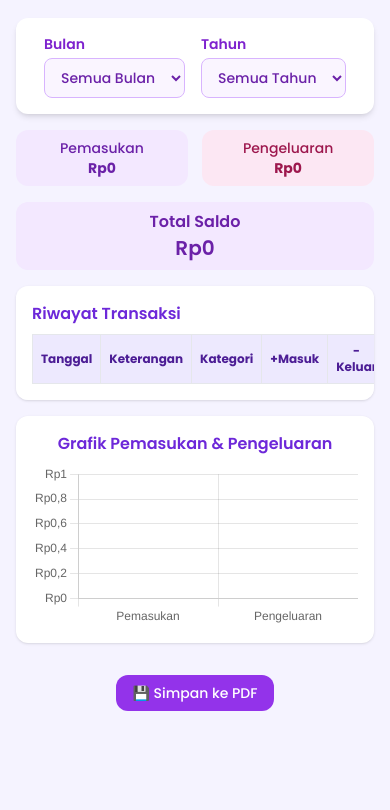
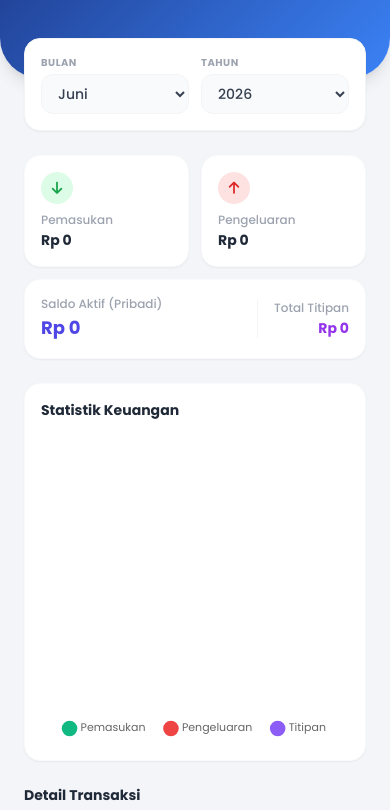
Before and after one commit to Rendkrisna19/pencacatan_keuangan, a plain HTML site: page history.html in a window 390 px wide. Shown: the part 82-892 px from the top of the page. Before the commit the page ends 844 px from the top, so only its background shows below. Drawn offline with nearby package versions, Linux system fonts and the light colour scheme.

Commit message:
feat: overhaul history page UI with modern card design, FontAwesome icons, and improved layout responsiveness

```diff
--- a/history.html
+++ b/history.html
@@ -3,42 +3,70 @@
 <head>
   <meta charset="UTF-8" />
   <meta name="viewport" content="width=device-width, initial-scale=1.0"/>
-  <title>Riwayat Transaksi</title>
+  <title>Riwayat Transaksi - Modern</title>
+
   <script src="https://code.jquery.com/jquery-3.6.0.min.js"></script>
   <script src="https://cdn.tailwindcss.com"></script>
   <script src="https://cdnjs.cloudflare.com/ajax/libs/jspdf/2.4.0/jspdf.umd.min.js"></script>
   <script src="https://cdnjs.cloudflare.com/ajax/libs/html2canvas/1.4.1/html2canvas.min.js"></script>
-  <!-- Chart.js CDN -->
   <script src="https://cdn.jsdelivr.net/npm/chart.js"></script>
+  <link href="https://cdnjs.cloudflare.com/ajax/libs/font-awesome/6.0.0/css/all.min.css" rel="stylesheet">
 
   <style>
-    @import url('https://fonts.googleapis.com/css2?family=Poppins:wght@300;500;600;700&display=swap');
+    @import url('https://fonts.googleapis.com/css2?family=Poppins:wght@300;400;500;600;700&display=swap');
+
     body {
       font-family: 'Poppins', sans-serif;
+      background-color: #F4F5F9;
+      -webkit-tap-highlight-color: transparent;
+    }
+
+    ::-webkit-scrollbar {
+      width: 4px;
+    }
+    ::-webkit-scrollbar-track {
+      background: transparent;
+    }
+    ::-webkit-scrollbar-thumb {
+      background: #CBD5E1;
+      border-radius: 10px;
+    }
+
+    .bg-card-gradient {
+      background: linear-gradient(135deg, #1E3A8A 0%, #3B82F6 100%);
+    }
+
+    .hide-scroll {
+      scrollbar-width: none;
+      -ms-overflow-style: none;
+    }
+    .hide-scroll::-webkit-scrollbar {
+      display: none;
     }
   </style>
 </head>
-<body class="bg-[#F5F3FF] min-h-screen">
+<body class="flex justify-center min-h-screen bg-gray-200">
 
-  <!-- Header -->
-  <header class="bg-[#6D28D9] text-white py-4 px-6 shadow-lg flex items-center justify-between rounded-b-2xl">
-    <div class="flex items-center gap-3">
-      <img src="https://img.icons8.com/ios-filled/50/ffffff/wallet.png" class="w-6 h-6" alt="icon" />
-      <h1 class="text-lg font-semibold">Riwayat Transaksi</h1>
+  <div class="w-full max-w-md bg-[#F4F5F9] min-h-screen relative shadow-2xl overflow-hidden flex flex-col">
+
+    <div class="bg-card-gradient rounded-b-[2.5rem] pt-10 pb-16 px-6 text-white shadow-lg z-10 relative">
+      <div class="flex items-center justify-between mb-4">
+        <a href="index.html" class="w-10 h-10 rounded-full bg-white/20 flex items-center justify-center backdrop-blur-sm hover:bg-white/30 transition">
+          <i class="fas fa-chevron-left"></i>
+        </a>
+        <h1 class="text-lg font-semibold tracking-wide">Riwayat & Analitik</h1>
+        <button id="exportPDF" class="w-10 h-10 rounded-full bg-white/20 flex items-center justify-center backdrop-blur-sm hover:bg-white/30 transition" title="Export PDF">
+          <i class="fas fa-file-pdf"></i>
+        </button>
       </div>
-    <a href="index.html" title="Kembali ke Home">
-      <img src="https://img.icons8.com/ios-filled/24/ffffff/home.png" class="w-6 h-6" />
-    </a>
-  </header>
+    </div>
 
-  <!-- Konten -->
-  <main class="max-w-md mx-auto mt-6 p-4 space-y-4">
+    <div class="flex-1 px-6 -mt-10 relative z-20 overflow-y-auto hide-scroll pb-10" id="exportContainer">
 
-    <!-- Filter Bulan & Tahun -->
-    <div class="flex gap-4 items-center text-sm justify-center bg-white p-4 rounded-xl shadow-md max-w-md mx-auto">
-      <div class="flex flex-col">
-        <label for="monthSelect" class="font-semibold text-purple-700 mb-1">Bulan</label>
-        <select id="monthSelect" class="border border-purple-300 rounded-lg px-3 py-2 bg-purple-50 text-purple-800 hover:bg-purple-100 focus:outline-none focus:ring-2 focus:ring-purple-500">
+      <div class="bg-white rounded-2xl shadow-sm p-4 mb-6 border border-gray-100 flex gap-3">
+        <div class="w-1/2">
+          <label class="text-[10px] font-bold text-gray-400 uppercase tracking-wider mb-1 block">Bulan</label>
+          <select id="monthSelect" class="w-full bg-gray-50 border border-gray-100 rounded-xl px-3 py-2 text-sm font-medium text-gray-700 focus:outline-none focus:ring-2 focus:ring-indigo-500">
             <option value="all">Semua Bulan</option>
             <option value="01">Januari</option>
             <option value="02">Februari</option>
@@ -54,91 +82,80 @@
             <option value="12">Desember</option>
           </select>
         </div>
-
-      <div class="flex flex-col">
-        <label for="yearSelect" class="font-semibold text-purple-700 mb-1">Tahun</label>
-        <select id="yearSelect" class="border border-purple-300 rounded-lg px-3 py-2 bg-purple-50 text-purple-800 hover:bg-purple-100 focus:outline-none focus:ring-2 focus:ring-purple-500">
-          <!-- opsi tahun akan diisi otomatis dengan JS -->
+        <div class="w-1/2">
+          <label class="text-[10px] font-bold text-gray-400 uppercase tracking-wider mb-1 block">Tahun</label>
+          <select id="yearSelect" class="w-full bg-gray-50 border border-gray-100 rounded-xl px-3 py-2 text-sm font-medium text-gray-700 focus:outline-none focus:ring-2 focus:ring-indigo-500">
             </select>
         </div>
       </div>
 
-    <!-- Ringkasan -->
-    <div class="flex justify-between text-sm">
-      <div class="bg-purple-100 text-purple-800 px-4 py-2 rounded-xl w-[48%] text-center">
-        <div>Pemasukan</div>
-        <div id="totalIncome" class="font-bold">Rp0</div>
+      <div class="grid grid-cols-2 gap-3 mb-6">
+        <div class="bg-white p-4 rounded-2xl shadow-sm border border-gray-50">
+          <div class="w-8 h-8 rounded-full bg-green-100 text-green-600 flex items-center justify-center mb-2">
+            <i class="fas fa-arrow-down text-sm"></i>
           </div>
-      <div class="bg-pink-100 text-pink-800 px-4 py-2 rounded-xl w-[48%] text-center">
-        <div>Pengeluaran</div>
-        <div id="totalExpense" class="font-bold">Rp0</div>
+          <p class="text-xs text-gray-400 font-medium">Pemasukan</p>
+          <p class="text-sm font-bold text-gray-800 mt-0.5" id="totalIncome">Rp0</p>
+        </div>
+        <div class="bg-white p-4 rounded-2xl shadow-sm border border-gray-50">
+          <div class="w-8 h-8 rounded-full bg-red-100 text-red-600 flex items-center justify-center mb-2">
+            <i class="fas fa-arrow-up text-sm"></i>
+          </div>
+          <p class="text-xs text-gray-400 font-medium">Pengeluaran</p>
+          <p class="text-sm font-bold text-gray-800 mt-0.5" id="totalExpense">Rp0</p>
+        </div>
+        <div class="bg-white p-4 rounded-2xl shadow-sm border border-gray-50 col-span-2 flex justify-between items-center">
+          <div>
+            <p class="text-xs text-gray-400 font-medium">Saldo Aktif (Pribadi)</p>
+            <p class="text-lg font-bold text-indigo-600 mt-0.5" id="totalBalance">Rp0</p>
+          </div>
+          <div class="text-right border-l border-gray-100 pl-4">
+            <p class="text-xs text-gray-400 font-medium">Total Titipan</p>
+            <p class="text-sm font-bold text-purple-600 mt-0.5" id="totalTitipan">Rp0</p>
+          </div>
         </div>
       </div>
 
-    <!-- Total Saldo -->
-    <div class="bg-purple-100 text-purple-800 px-4 py-2 rounded-xl w-full text-center mt-4 font-semibold">
-      <div>Total Saldo</div>
-      <div id="totalBalance" class="text-xl">Rp0</div>
+      <div class="bg-white rounded-2xl shadow-sm p-4 mb-6 border border-gray-50">
+        <h2 class="text-sm font-bold text-gray-800 mb-4">Statistik Keuangan</h2>
+        <canvas id="transactionChart" class="w-full" height="200"></canvas>
       </div>
 
-    <!-- Tabel Riwayat -->
-    <div class="bg-white rounded-xl shadow p-4 overflow-x-auto">
-      <h2 class="text-base font-semibold mb-2 text-[#6D28D9]">Riwayat Transaksi</h2>
-      <table class="min-w-full text-xs border border-gray-200" id="transactionTable">
-        <thead>
-          <tr class="bg-[#EDE9FE] text-[#4C1D95]">
-            <th class="border p-2">Tanggal</th>
-            <th class="border p-2">Keterangan</th>
-            <th class="border p-2">Kategori</th>
-            <th class="border p-2">+Masuk</th>
-            <th class="border p-2">-Keluar</th>
-            <th class="border p-2">Saldo</th>
-          </tr>
-        </thead>
-        <tbody></tbody>
-      </table>
+      <div>
+        <h2 class="text-sm font-bold text-gray-800 mb-3">Detail Transaksi</h2>
+        <div id="transactionList" class="space-y-3">
+          </div>
       </div>
 
-    <!-- Container Grafik Terpisah -->
-    <div id="chartContainer" class="bg-white rounded-xl shadow p-4 mt-6">
-      <h2 class="text-base font-semibold mb-2 text-[#6D28D9] text-center">Grafik Pemasukan & Pengeluaran</h2>
-      <canvas id="transactionChart" width="400" height="200"></canvas>
     </div>
-
-  </main>
-
-  <!-- Tombol Export PDF dan Grafik -->
-  <div class="flex justify-center mt-4 gap-4">
-    <button id="exportPDF" class="bg-purple-600 hover:bg-purple-700 text-white py-2 px-4 rounded-xl text-sm flex items-center gap-2">
-      💾 Simpan ke PDF
-    </button>
+  </div>
 
   <script>
     let transactions = JSON.parse(localStorage.getItem('transactions')) || [];
-    let saldo = 0;
 
-    // Isi dropdown tahun secara dinamis dari data transaksi (atau tahun sekarang minimal)
+    // Format Rupiah & Tanggal
+    const formatRp = (angka) => new Intl.NumberFormat('id-ID', { style: 'currency', currency: 'IDR', minimumFractionDigits: 0 }).format(angka);
+    const formatDate = (dateStr) => new Date(dateStr).toLocaleDateString('id-ID', { day: 'numeric', month: 'short', year: 'numeric' });
+
+    // Dinamis Tahun
     function populateYearSelect() {
       const yearSelect = $("#yearSelect");
       yearSelect.empty();
       yearSelect.append(`<option value="all">Semua Tahun</option>`);
+
       const years = new Set();
       transactions.forEach(t => {
-        if (t.date) {
-          const year = t.date.split("-")[0];
-          years.add(year);
-        }
+        if (t.date) years.add(t.date.split("-")[0]);
       });
-      const currentYear = new Date().getFullYear();
-      years.add(currentYear.toString()); // pastikan tahun sekarang juga ada
+      years.add(new Date().getFullYear().toString());
 
-      Array.from(years).sort().forEach(y => {
+      Array.from(years).sort().reverse().forEach(y => {
         yearSelect.append(`<option value="${y}">${y}</option>`);
       });
       yearSelect.val("all");
     }
 
-    // Filter transaksi sesuai bulan & tahun yang dipilih
+    // Filter Data
     function filterTransactions(month, year) {
       return transactions.filter(t => {
         if (!t.date) return false;
@@ -146,87 +163,115 @@
         if (month !== "all" && m !== month) return false;
         if (year !== "all" && y !== year) return false;
         return true;
+      }).sort((a, b) => new Date(b.date) - new Date(a.date)); // Sortir terbaru
+    }
+
+    // Update Angka
+    function updateTotals(filtered) {
+      let income = 0, expense = 0, titipan = 0;
+
+      filtered.forEach(t => {
+        if (t.type === "income") income += t.amount;
+        else if (t.type === "expense") expense += t.amount;
+        else if (t.type === "titipan") titipan += t.amount;
+      });
+
+      const balance = income - expense;
+
+      $("#totalIncome").text(formatRp(income));
+      $("#totalExpense").text(formatRp(expense));
+      $("#totalTitipan").text(formatRp(titipan));
+      $("#totalBalance").text(formatRp(balance));
+
+      return { income, expense, titipan };
+    }
+
+    // Render List UI Modern
+    function renderList(filtered) {
+      const list = $("#transactionList");
+      list.empty();
+
+      if (filtered.length === 0) {
+        list.append(`
+          <div class="text-center py-6">
+            <div class="w-12 h-12 bg-gray-100 rounded-full flex items-center justify-center mx-auto mb-2">
+              <i class="fas fa-receipt text-gray-300"></i>
+            </div>
+            <p class="text-xs text-gray-400">Tidak ada transaksi di periode ini</p>
+          </div>
+        `);
+        return;
+      }
+
+      filtered.forEach((t) => {
+        let iconHtml, amountColor, sign;
+
+        if (t.type === 'income') {
+          iconHtml = `<div class="w-10 h-10 rounded-xl bg-green-100 text-green-600 flex items-center justify-center"><i class="fas fa-arrow-down"></i></div>`;
+          amountColor = 'text-green-600'; sign = '+';
+        } else if (t.type === 'expense') {
+          iconHtml = `<div class="w-10 h-10 rounded-xl bg-red-100 text-red-600 flex items-center justify-center"><i class="fas fa-shopping-bag"></i></div>`;
+          amountColor = 'text-gray-800'; sign = '-';
+        } else {
+          iconHtml = `<div class="w-10 h-10 rounded-xl bg-purple-100 text-purple-600 flex items-center justify-center"><i class="fas fa-piggy-bank"></i></div>`;
+          amountColor = 'text-purple-600'; sign = '+';
+        }
+
+        const itemHTML = `
+          <div class="bg-white p-4 rounded-2xl shadow-sm flex justify-between items-center border border-gray-50">
+            <div class="flex items-center gap-3">
+              ${iconHtml}
+              <div>
+                <h4 class="text-sm font-bold text-gray-800 capitalize">${t.description}</h4>
+                <p class="text-[10px] text-gray-400 mt-0.5">${formatDate(t.date)}</p>
+              </div>
+            </div>
+            <div class="text-right">
+              <p class="text-sm font-bold ${amountColor}">${sign}${formatRp(t.amount).replace('Rp', '')}</p>
+              <p class="text-[9px] text-gray-400 uppercase tracking-wider mt-0.5">${t.type}</p>
+            </div>
+          </div>
+        `;
+        list.append(itemHTML);
       });
     }
 
-    function updateTotals(filtered) {
-      let income = 0, expense = 0;
-      filtered.forEach(t => {
-        if (t.type === "income") income += t.amount;
-        else expense += t.amount;
-      });
-      $("#totalIncome").text(`Rp${income.toLocaleString("id-ID")}`);
-      $("#totalExpense").text(`Rp${expense.toLocaleString("id-ID")}`);
-      const balance = income - expense;
-      $("#totalBalance").text(`Rp${balance.toLocaleString("id-ID")}`);
-      return { income, expense };
+    // Render Chart.js
+    let chartInstance = null;
+    function updateChart(income, expense, titipan) {
+      const ctx = document.getElementById('transactionChart').getContext('2d');
+
+      if (chartInstance) {
+        chartInstance.destroy();
       }
 
-    function renderTable() {
-      const month = $("#monthSelect").val();
-      const year = $("#yearSelect").val();
-      const filtered = filterTransactions(month, year);
-
-      const tbody = $("#transactionTable tbody");
-      tbody.empty();
-      saldo = 0;
-      filtered.forEach(t => {
-        saldo += t.type === "income" ? t.amount : -t.amount;
-        tbody.append(`
-          <tr>
-            <td class='border p-2'>${t.date}</td>
-            <td class='border p-2'>${t.description}</td>
-            <td class='border p-2'>${t.category || "-"}</td>
-            <td class='border p-2'>${t.type === "income" ? "Rp" + t.amount.toLocaleString("id-ID") : ""}</td>
-            <td class='border p-2'>${t.type === "expense" ? "Rp" + t.amount.toLocaleString("id-ID") : ""}</td>
-            <td class='border p-2'>Rp${saldo.toLocaleString("id-ID")}</td>
-          </tr>
-        `);
-      });
-
-      return updateTotals(filtered);
-    }
-
-    $(document).ready(() => {
-      populateYearSelect();
-
-      let chart = null;
-
-      function updateChart(income, expense) {
-        const ctx = document.getElementById('transactionChart').getContext('2d');
-
-        if(chart) {
-          chart.data.datasets[0].data = [income, expense];
-          chart.update();
-        } else {
-          chart = new Chart(ctx, {
-            type: 'bar',
+      chartInstance = new Chart(ctx, {
+        type: 'doughnut', // Doughnut chart lebih estetik untuk UI modern
         data: {
-              labels: ['Pemasukan', 'Pengeluaran'],
+          labels: ['Pemasukan', 'Pengeluaran', 'Titipan'],
           datasets: [{
-                label: 'Jumlah (Rp)',
-                data: [income, expense],
-                backgroundColor: ['#7C3AED', '#DB2777']
+            data: [income, expense, titipan],
+            backgroundColor: ['#10B981', '#EF4444', '#8B5CF6'],
+            borderWidth: 0,
+            hoverOffset: 4
           }]
         },
         options: {
           responsive: true,
-              scales: {
-                y: {
-                  beginAtZero: true,
-                  ticks: {
-                    callback: function(value) {
-                      return 'Rp' + value.toLocaleString('id-ID');
-                    }
-                  }
+          cutout: '70%',
+          plugins: {
+            legend: {
+              position: 'bottom',
+              labels: {
+                usePointStyle: true,
+                padding: 20,
+                font: { family: 'Poppins', size: 11 }
               }
             },
-              plugins: {
-                legend: { display: false },
             tooltip: {
               callbacks: {
                 label: function(context) {
-                      return 'Rp' + context.parsed.y.toLocaleString('id-ID');
+                  return ' ' + formatRp(context.raw);
                 }
               }
             }
@@ -234,37 +279,61 @@
         }
       });
     }
+
+    // Main Refresh Data
+    function refreshData() {
+      const month = $("#monthSelect").val();
+      const year = $("#yearSelect").val();
+      const filtered = filterTransactions(month, year);
+
+      const totals = updateTotals(filtered);
+      renderList(filtered);
+      updateChart(totals.income, totals.expense, totals.titipan);
     }
 
-      function refreshPage() {
-        const totals = renderTable();
-        updateChart(totals.income, totals.expense);
-      }
+    // Init Page
+    $(document).ready(() => {
+      populateYearSelect();
 
-      // Initial render
-      refreshPage();
+      // Default to current month/year for better UX
+      const now = new Date();
+      const currentMonth = String(now.getMonth() + 1).padStart(2, '0');
+      const currentYear = now.getFullYear().toString();
 
-      // Event change dropdown
-      $("#monthSelect, #yearSelect").on("change", () => {
-        refreshPage();
-      });
+      $("#monthSelect").val(currentMonth);
+      $("#yearSelect").val(currentYear);
 
-      // Export PDF
-      document.getElementById("exportPDF").addEventListener("click", () => {
-        const table = document.querySelector("#transactionTable");
-        html2canvas(table).then(canvas => {
+      refreshData();
+
+      // Events
+      $("#monthSelect, #yearSelect").on("change", refreshData);
+
+      // Export PDF Logic
+      $("#exportPDF").click(() => {
+        const btn = $("#exportPDF");
+        btn.html('<i class="fas fa-spinner fa-spin"></i>'); // loading state
+
+        // Hide scrollbar temporary for clean screenshot
+        const container = document.getElementById("exportContainer");
+
+        html2canvas(container, {
+          scale: 2,
+          backgroundColor: "#F4F5F9",
+          windowWidth: 400 // force mobile width
+        }).then(canvas => {
           const imgData = canvas.toDataURL("image/png");
           const pdf = new jspdf.jsPDF("p", "mm", "a4");
-          pdf.text("Riwayat Transaksi", 10, 10);
-          const imgProps = pdf.getImageProperties(imgData);
-          const pdfWidth = pdf.internal.pageSize.getWidth() - 20;
-          const pdfHeight = (imgProps.height * pdfWidth) / imgProps.width;
-          pdf.addImage(imgData, "PNG", 10, 20, pdfWidth, pdfHeight);
-          pdf.save("Riwayat_Transaksi.pdf");
+
+          const pdfWidth = pdf.internal.pageSize.getWidth();
+          const pdfHeight = (canvas.height * pdfWidth) / canvas.width;
+
+          pdf.addImage(imgData, "PNG", 0, 0, pdfWidth, pdfHeight);
+          pdf.save(`Laporan_Keuangan_${$("#monthSelect").val()}_${$("#yearSelect").val()}.pdf`);
+
+          btn.html('<i class="fas fa-file-pdf"></i>'); // revert icon
         });
       });
     });
   </script>
-
 </body>
 </html>
```
Also changed, not shown: index.html (+24 -10 lines). Lines whose indentation alone changed are shown as unchanged.
